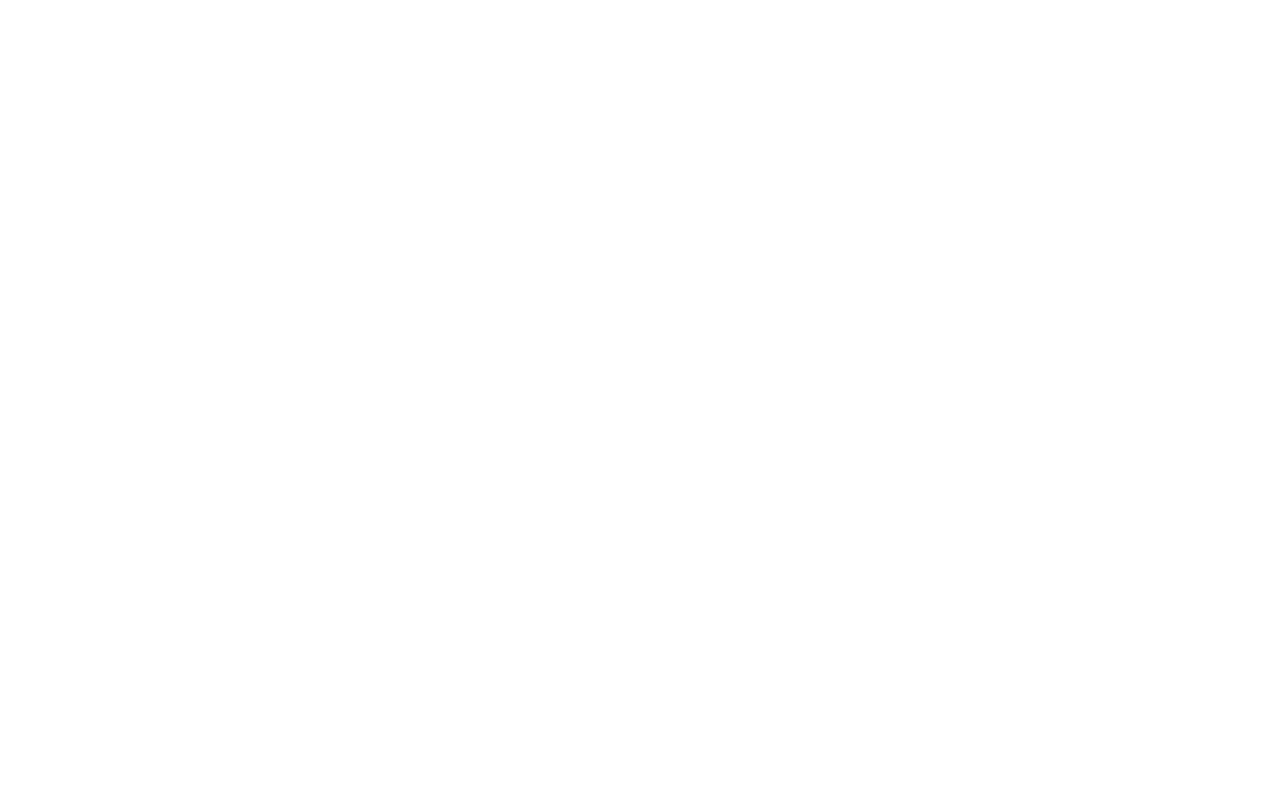
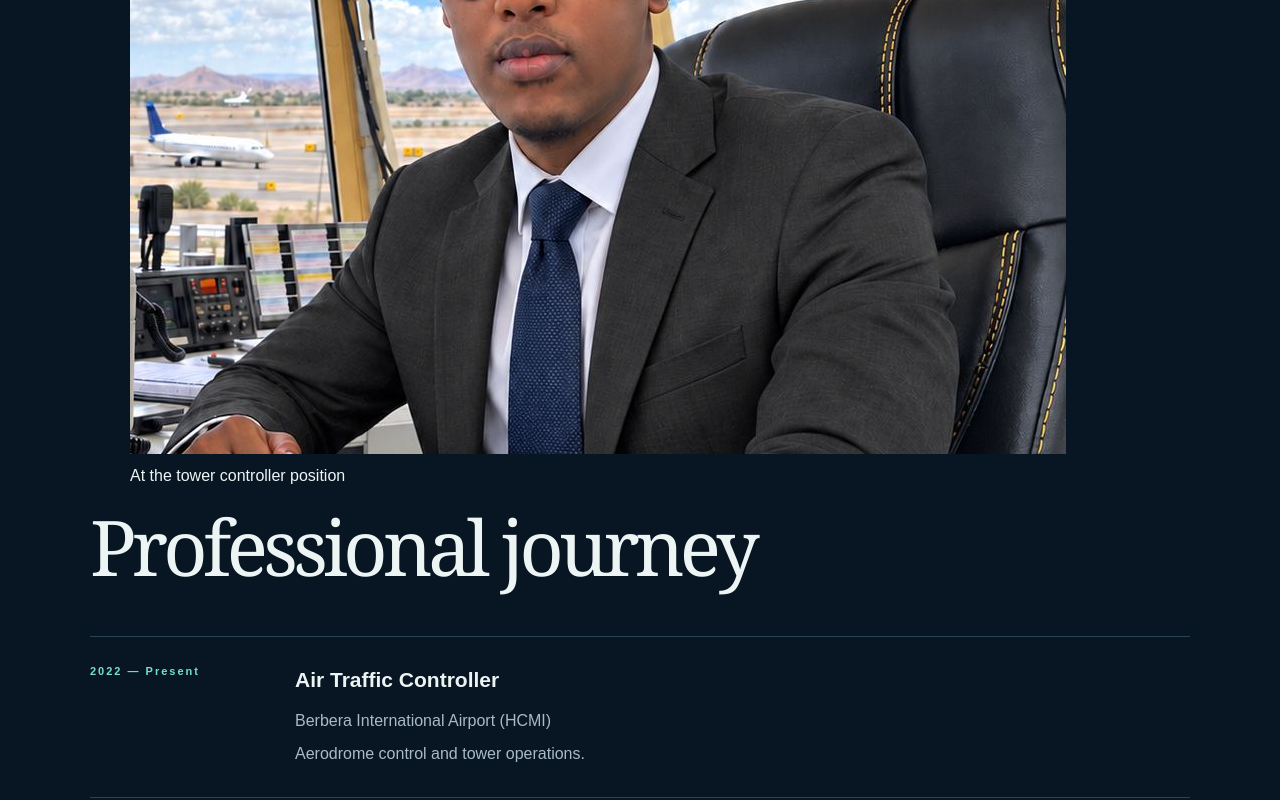
Before and after one commit to MohAmiin/MohAmiin.github.io, a Next.js app in the folder site/: page /aviation in a window 1280 px wide. Before the commit this address had no page. Shown: the part 476-1276 px from the top of the page. Before the commit the page ends 800 px from the top, so only its background shows below. Built offline with nearby package versions, Linux system fonts and the light colour scheme.

Commit message:
Add multipage portfolio: site/app/aviation/page.tsx

```diff
--- /dev/null
+++ b/site/app/aviation/page.tsx
@@ -0,0 +1,4 @@
+import type { Metadata } from 'next';
+export const metadata: Metadata={title:'Aviation | Mohamed Amiin'};
+const stages=[['2022 — Present','Air Traffic Controller','Berbera International Airport (HCMI)','Aerodrome control and tower operations.'],['2022','Tower OJT','Hargeisa Airport (HCMH)','On-the-job operational tower training.'],['2022','ATC Simulator Training','Fujairah Aviation Academy','ICAO 052 simulation training.'],['2021','ATS Foundation','Airways New Zealand','ICAO 051 and ICAO 291 online training.'],['2016 — 2021','Finance Officer','Sompower Electric Company','Financial operations before transitioning into aviation.']];
+export default function Aviation(){return <main className="container detail-page"><p className="eyebrow">02 / AVIATION</p><h1 className="detail-title">Calm in <em>the tower.</em></h1><p className="detail-lead">Air traffic control is where clear communication, attention and sound judgment matter every day.</p><figure className="wide-photo"><img src="/images/tower.jpg" alt="Mohamed Amiin working at an air traffic control tower"/><figcaption>At the tower controller position</figcaption></figure><h2>Professional journey</h2><div className="timeline">{stages.map(([when,title,where,desc])=><article className="timeline-item" key={title}><span className="item-date">{when}</span><div><h3>{title}</h3><p className="muted">{where}</p><p>{desc}</p></div></article>)}</div><h2>Qualifications</h2><ul className="training"><li>ICAO English Language Proficiency — Level 4</li><li>ICAO 052 — ATC simulation</li><li>ICAO 051 — ATS licensing fundamentals</li><li>ICAO 291 — Aviation English</li><li>MBA (Accounting) — Amoud International University</li></ul><a className="primary inline-action" href="/cv.pdf" download>Download my CV ↗</a></main>}
```
